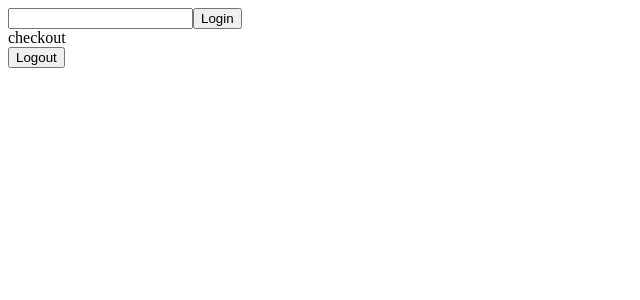
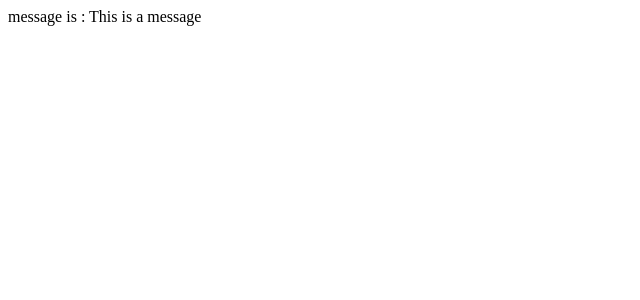
Before and after one commit to AmirTaki/react-course, a React (Vite) app: page / in a window 1280 px wide. Shown: the top 300 px of the page, without its empty margins (0-640 px from the left). Built offline with nearby package versions, Linux system fonts and the light colour scheme.

Commit message:
Creating Custom Hooks In React

```diff
--- a/src/App.jsx
+++ b/src/App.jsx
@@ -1,28 +1,19 @@
-import { UserProvider } from "./context/UserContext"
-import Login from "./Login"
-import Checkout from "./Checkout"
-import Logout from "./Logout"
+import { useState } from "react"
+import useDisplayMessage from "./hooks/useDisplayMessage"
+
 
 function App() {
-  return (
-    <UserProvider>
-      <Login />
-      <Checkout />
-      <Logout />
-    </UserProvider>
-  )
+
+  // const [state] = useState()
+  // const [DisplayMessage] = useDisplayMessage()
+  // const message =  DisplayMessage()
+
+  const [message, displayMessage] = useDisplayMessage()
+  displayMessage()
+
+  return (<>
+    message is :  {message}
+  </>)
 }
 
 export default App
-
-/*
-
-STEPS INVOLVED WIDTH CONTEXT
-
-
-. Creating context
-. Providing context
-. Consuming context
-. Updating contect
-
-*/
--- a/src/Checkout.jsx
+++ /dev/null
@@ -1,11 +0,0 @@
-import { useContext } from "react"
-import { UserContext } from "./context/UserContext";
-
-export default function Checkout (){
-    const {user} = useContext(UserContext);
-    return(
-        <>
-            checkout  {user}
-        </>
-    )
-}
--- a/src/Login.jsx
+++ /dev/null
@@ -1,19 +0,0 @@
-import { useContext, useState } from "react"
-import { UserContext } from "./context/UserContext"
-
-export default function Login (){
-    const [value, setValue] = useState("")
-    const {state, dispatch}  = useContext(UserContext)
-    function henadleSubmit (e) {
-        e.preventDefault()
-        dispatch({type : "login", payload :value})
-    }
-    return (
-        <>
-        <form action="" onSubmit = {henadleSubmit}>
-            <input type="text" value = {value} onChange={(e)=>{setValue(e.target.value)}}/>
-            <button type = "submit">Login</button>
-        </form>
-        </>
-    )
-}
--- a/src/Logout.jsx
+++ /dev/null
@@ -1,11 +0,0 @@
-import { useContext } from "react"
-import { UserContext } from "./context/UserContext"
-
-export default function Logout () {
-    const {dispatch} =   useContext(UserContext)
-    return (
-        <div>
-            <button onClick={()=>dispatch({type : "logout", payload:"Guest"}) }>Logout</button>
-        </div>
-    )
-}
--- a/src/context/UserContext.jsx
+++ /dev/null
@@ -1,23 +0,0 @@
-import { createContext, useReducer, useState } from "react"
-
-const UserContext = createContext("")
-
-function UserProvider ({children}) {
-
-    function userReducer(state, action){
-        if(action.type == 'login'){
-            return {...state, user:action.payload}
-        }
-        if(action.type == 'logout'){
-            return {...state, user:action.payload}
-        }
-    }
-    const  [state, dispatch] = useReducer(userReducer, {user:null})
-    return (
-        <UserContext.Provider value = {{...state, dispatch}}>
-            {children}
-        </UserContext.Provider>
-    )
-}
-
-export {UserProvider, UserContext}
--- /dev/null
+++ b/src/hooks/useDisplayMessage.js
@@ -0,0 +1,13 @@
+import { useState } from "react"
+
+export default function useDisplayMessage () {
+
+    const [message, setMessage] = useState('This is a message');
+
+    function displayMessage (){
+    console.log("display is message from display message");
+  }
+//   return [displayMessage]
+return [message, displayMessage]
+
+}
```
